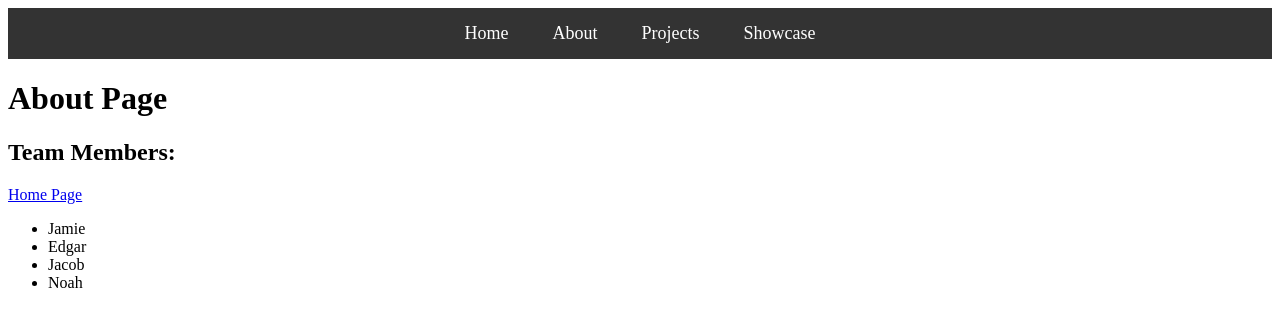
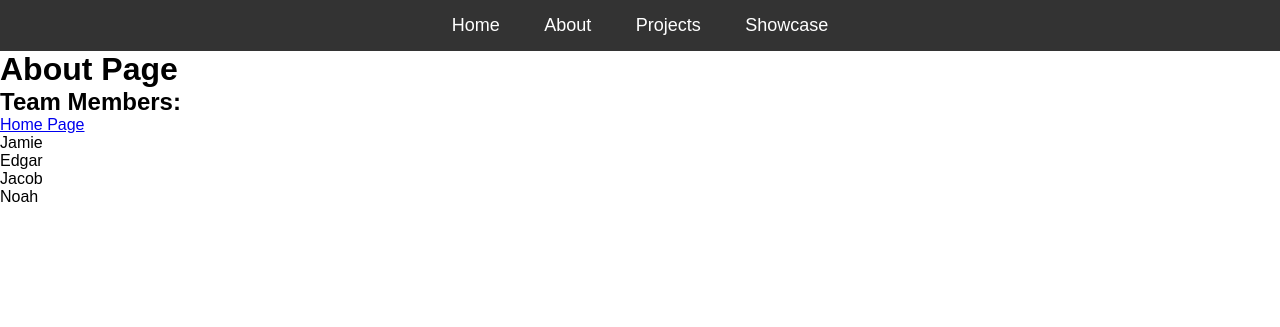
Before and after one commit to jacobzychowicz/1XD3-Team-46, a PHP site: page /about/about.html in a window 1280 px wide. Shown: the top 327 px of the page. Run offline with PHP 8.4, Linux system fonts and the light colour scheme.

Commit message:
added font and margin fix

```diff
--- a/global.css
+++ b/global.css
@@ -1,3 +1,9 @@
+* {
+    font-family: sans-serif;
+    margin: 0;
+    padding: 0;
+}
+
 .navbar {
     background-color: #333;
     padding: 15px;
```
